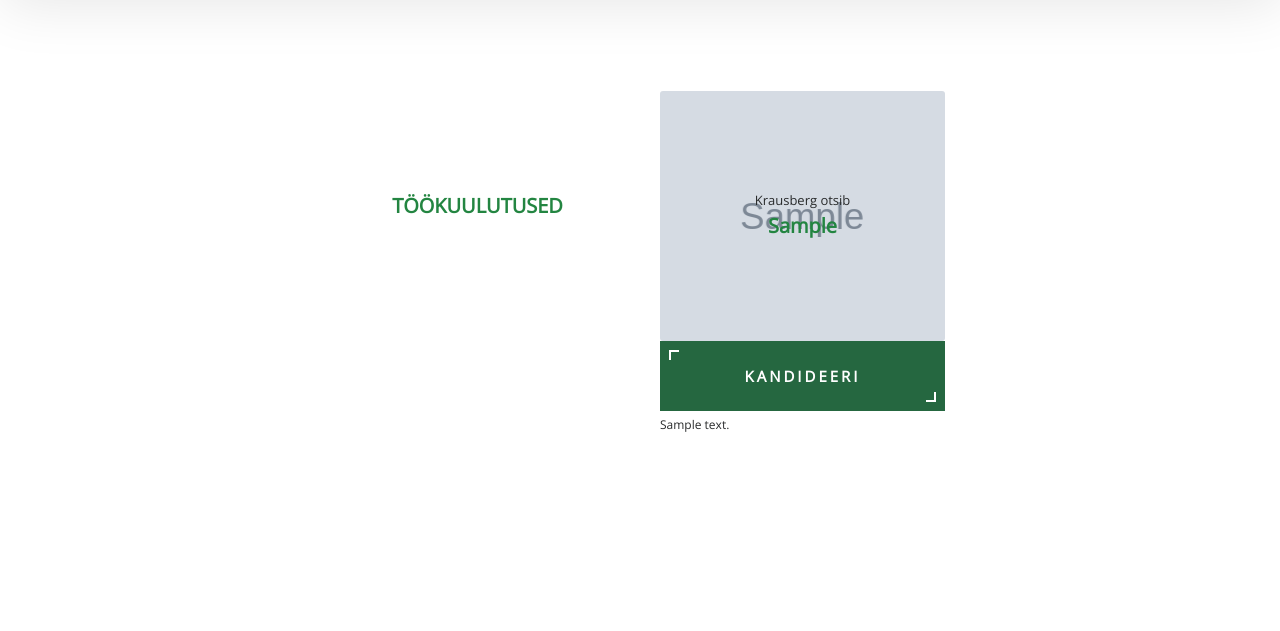
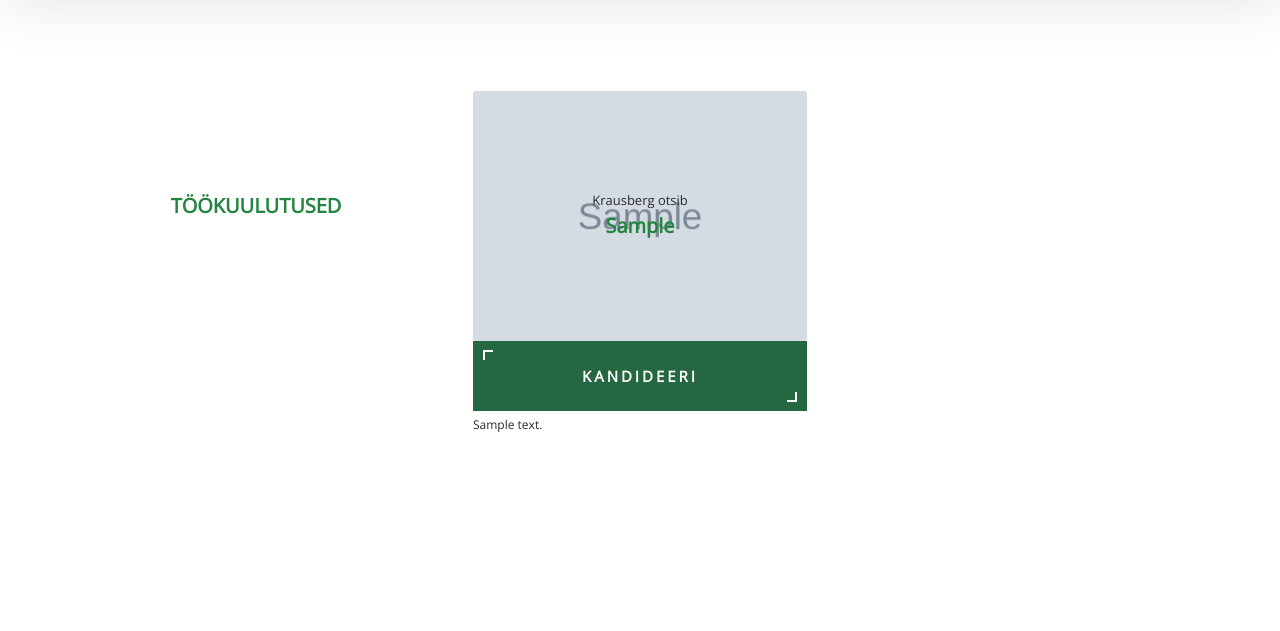
Before and after one commit to sanderlepik/krausberg-django, a Django app: page /job-offers/ in a window 1280 px wide. Shown: the part 89-720 px from the top of the page. Run offline with Django 3.2, Linux system fonts and the light colour scheme; tables that the repository leaves empty hold one stand-in row (values such as "Sample post"); grey boxes marked "Sample" are stand-in pictures; some libraries are stand-ins or nearby versions.

Commit message:
linked job offer cvonline link to job-offers, job offers page design fix

```diff
--- a/krausberg_website/admin.py
+++ b/krausberg_website/admin.py
@@ -1,4 +1,4 @@
 from django.contrib import admin
-from .models import job_offers
+from .models import JobOffer
 
-admin.site.register(job_offers)
+admin.site.register(JobOffer)
--- a/krausberg_website/models.py
+++ b/krausberg_website/models.py
@@ -1,8 +1,7 @@
 from django.db import models
 
-# Create your models here.
 
-class job_offers(models.Model):
+class JobOffer(models.Model):
     image = models.ImageField()
     position_et = models.CharField(max_length=50)
     intro_text_et = models.CharField(max_length=200)
@@ -10,7 +9,7 @@ class job_offers(models.Model):
     intro_text_en = models.CharField(max_length=200)
     position_ru = models.CharField(max_length=50)
     intro_text_ru = models.CharField(max_length=200)
-
+    link = models.CharField(max_length=200)
 
     def __str__(self):
         return self.position_et
--- a/krausberg_website/static/css/job-offers.css
+++ b/krausberg_website/static/css/job-offers.css
@@ -5,6 +5,7 @@ span{
 .container-job-offerings {
   margin-top: 50px;
   margin-bottom: 50px;
+  width: 90%;
 }
 
 .card-block {
@@ -59,20 +60,23 @@ span{
 
 .job-offerings-row {
   height: auto;
-  display: flex;
-  justify-content: center;
-  align-items: center;
 }
 
 .offer-col {
   padding-top: 50px;
   height: 500px;
-  margin-left: 20px;
-  margin-right: 20px;
 }
 
 .offer-row {
   height: 250px;
+  margin-left: 10px;
+  margin-right: 10px;
+}
+
+.button-row {
+  height: 250px;
+  margin-left: 10px;
+  margin-right: 10px;
 }
 
 .page-heading {
--- a/krausberg_website/templates/job-offers.html
+++ b/krausberg_website/templates/job-offers.html
@@ -38,7 +38,7 @@
     <div class="row job-offerings-row">
 
         <!-- job-offer -->
-        <div class="col-md-3 offer-col">
+        <div class="col-sm-6 col-md-6 col-lg-4 offer-col">
             <div class="row offer-row">
                 <div class="col-12 card-img">
                     <div class="row page-heading">
@@ -51,9 +51,8 @@
         </div>
 
         <!-- job-offer -->
-
         {% for offer in active_offers %}
-        <div class="col-md-3 offer-col">
+        <div class="col-sm-6 col-md-6 col-lg-4 offer-col">
             {% get_current_language as LANGUAGE_CODE %}
             <div class="row offer-row">
                 <div class="col-12 card-img" style="background-image: url({{ offer.image.url }});">
@@ -76,13 +75,13 @@
                     </div>
                 </div>
             </div>
-            <div class="row">
+            <div class="row button-row">
                 <div class="card-block">
                     <div class="container-fluid full-width-container vacancies">
-                        <a href="job-offers.html"><span></span></a>
+                        <a href="{{ offer.link }}"><span></span></a>
                         <div class="row offer-button mx-auto my-auto">
                             <span id="jumbo" class="dark-green proposal-text check-offerings group-heading"><a
-                                    href="job-offers.html">{% trans "KANDIDEERI" %}</a></span>
+                                    href="{{ offer.link }}">{% trans "KANDIDEERI" %}</a></span>
                         </div>
                     </div>
                     {% if LANGUAGE_CODE == 'et' %}
--- a/krausberg_website/views.py
+++ b/krausberg_website/views.py
@@ -2,7 +2,7 @@ from django.shortcuts import render
 from .forms import ContactForm
 from django.core.mail import send_mail
 from django.template.loader import render_to_string
-from .models import job_offers
+from .models import JobOffer
 
 
 def home(request):
@@ -120,7 +120,7 @@ def job_offer(request):
     template_name = 'job-offers.html'
     contact_form = ContactForm()
 
-    active_offers = job_offers.objects.all()
+    active_offers = JobOffer.objects.all()
 
     if request.method == 'GET':
         return render(request, template_name, {'contact_form': contact_form, 'active_offers': active_offers})
```
